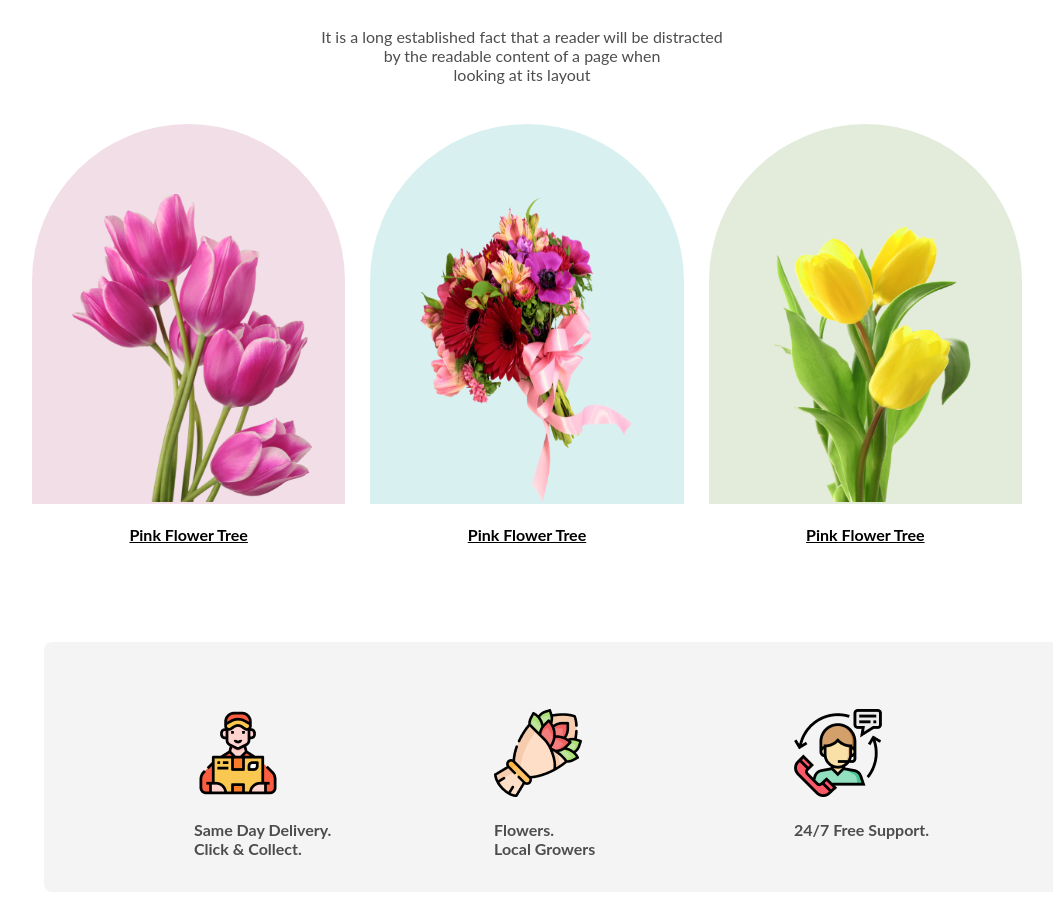
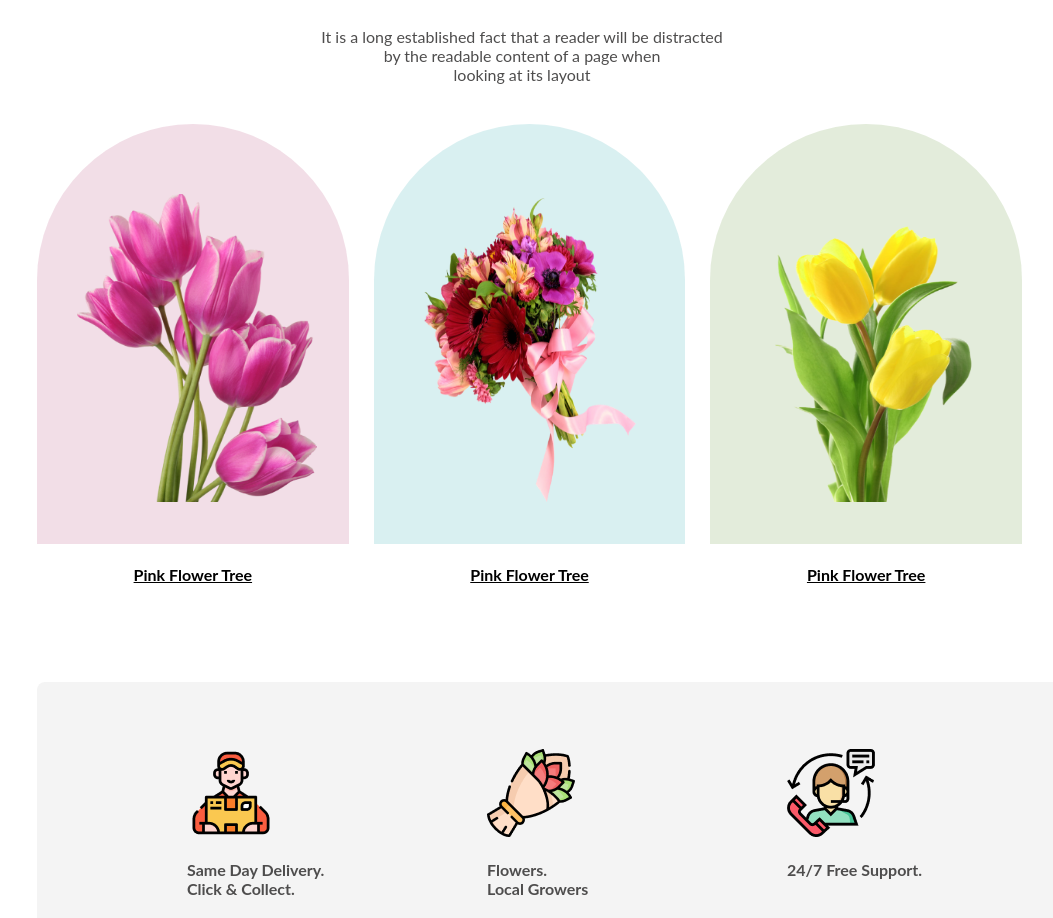
Before and after one commit to BijoySing/Flower-shop, a plain HTML site: page index.html in a window 1280 px wide. Shown: the part 660-1578 px from the top of the page, without its empty margins (118-1171 px from the left). Drawn offline with Linux system fonts and the light colour scheme.

```diff
--- a/index.html
+++ b/index.html
@@ -153,6 +153,10 @@
 
     </div>
 
+    <footer>
+        <div></div>
+    </footer>
+
 
 </body>
 
--- a/style.css
+++ b/style.css
@@ -78,18 +78,18 @@
 }
 
 .flow1 {
-    width: 330px;
-    height: 380px;
+    width: 360px;
+    height: 420px;
     /* border: 2px #d62929 solid; */
-    margin-left: 150px;
+    margin-left: 155px;
     margin-right:25px ;
     border-radius: 300px 300px 0px 0px;
     background: rgba(167, 33, 98, 0.15);
 
 }
 .flow2 {
-    width: 330px;
-    height: 380px;
+    width: 360px;
+    height: 420px;
     /* border: 2px #272727 solid; */
     margin-right:25px ;
 
@@ -97,8 +97,8 @@
 background: rgba(5, 151, 160, 0.15);
 
 }.flow3 {
-    width: 330px;
-    height: 380px;
+    width: 360px;
+    height: 420px;
     /* border: 2px #272727 solid; */
     margin-right: 140px;
     border-radius: 300px 300px 0px 0px;
@@ -120,7 +120,7 @@ background: rgba(5, 151, 160, 0.15);
   }
   #jk{
     color: #4e4d4d;
-    padding-top: 20px;
+    padding-top: 60px;
 
   }
   .sell{
@@ -128,9 +128,9 @@ background: rgba(5, 151, 160, 0.15);
     display: flex;
 justify-content: space-between;
 align-items: center;
-    width: 1032px;
+    width: 1050px;
     height: 200px;
-    margin-left: 162px;
+    margin-left: 155px;
     padding-top: 50px;
 
     /* border: 1px red solid; */
@@ -197,38 +197,39 @@ align-items: center;
  }
  .sub
  {
-  margin-top: 100px;
-  margin-left: 154px;
+  margin-top: 30px;
+  margin-left: 155px;
   width: 1042px;
   height: 400px;
-   /* border:1px  # E55473 solid;  */
    background-repeat: no-repeat;
   background-size: cover;
   background-image: url("Flower Asset/Rectangle\ 9.png");
+  background-position: center;
   background-size: contain;
 
 margin-bottom: 50px;
  }
+}
 form {
  display: flex;
-  justify-content: center;
 
 
 }
 
 input[type="email"]{
-font-size: 20px;
+font-size: 15px;
 padding: 15px;
 padding-right: 200px;
 border: none;
 border-radius: 5px;
+margin-left: 250px;
 
 }
 .btn3{
 
  border-radius: 5px;
  background: #E55473;
-  padding: 10px 30px;
+ padding: 15px 30px;
  color: #FFF;
  border: none;
  font-size: 18x;
```
Lines whose indentation alone changed are shown as unchanged.
